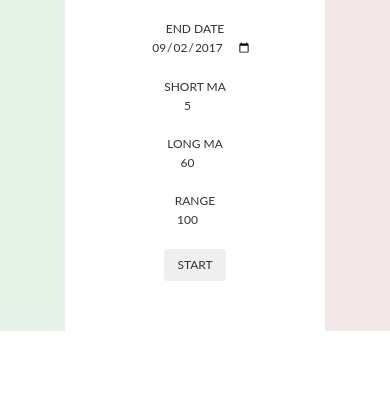
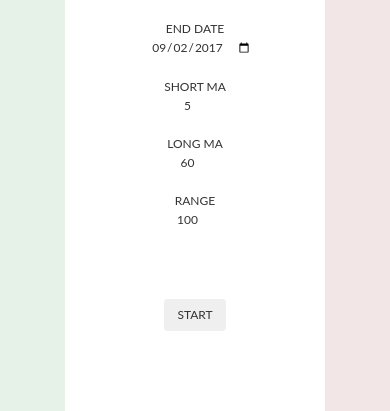
Before and after one commit to lljjyy21/ninedays, a Flask app: page / in a window 390 px wide. Shown: the part 546-957 px from the top of the page. Before the commit the page ends 877 px from the top, so only its background shows below. Run offline with Flask 2, Linux system fonts and the light colour scheme; some libraries are stand-ins or nearby versions.

Commit message:
Add spacing to output area for Mobile

```diff
--- a/static/css/custom.css
+++ b/static/css/custom.css
@@ -199,6 +199,15 @@ input {
     margin-bottom: 20px;
 }
 
+.bottom-entry {
+    margin-top: 70px;
+    margin-bottom: 70px;
+}
+
+.bottom-extra-space {
+    margin-bottom: 80px;
+}
+
 .inherited-height {
     height: 100%;
 }
--- a/templates/index.html
+++ b/templates/index.html
@@ -286,7 +286,7 @@
                         </div>
                     </div>
 
-                    <div class="row input-field">
+                    <div class="row bottom-entry">
                         <button id="btn" type="button" class="btn text-mobile">START</button>
                     </div>
                 </div>
@@ -295,7 +295,7 @@
                     <div id="stock-title-mobile" class="text-title text-center output-header">
                     </div>
 
-                    <div id="stock-calculation-mobile" class="text-field text-center">
+                    <div id="stock-calculation-mobile" class="text-field text-center bottom-extra-space">
                     </div>
                 </div>
 
```
